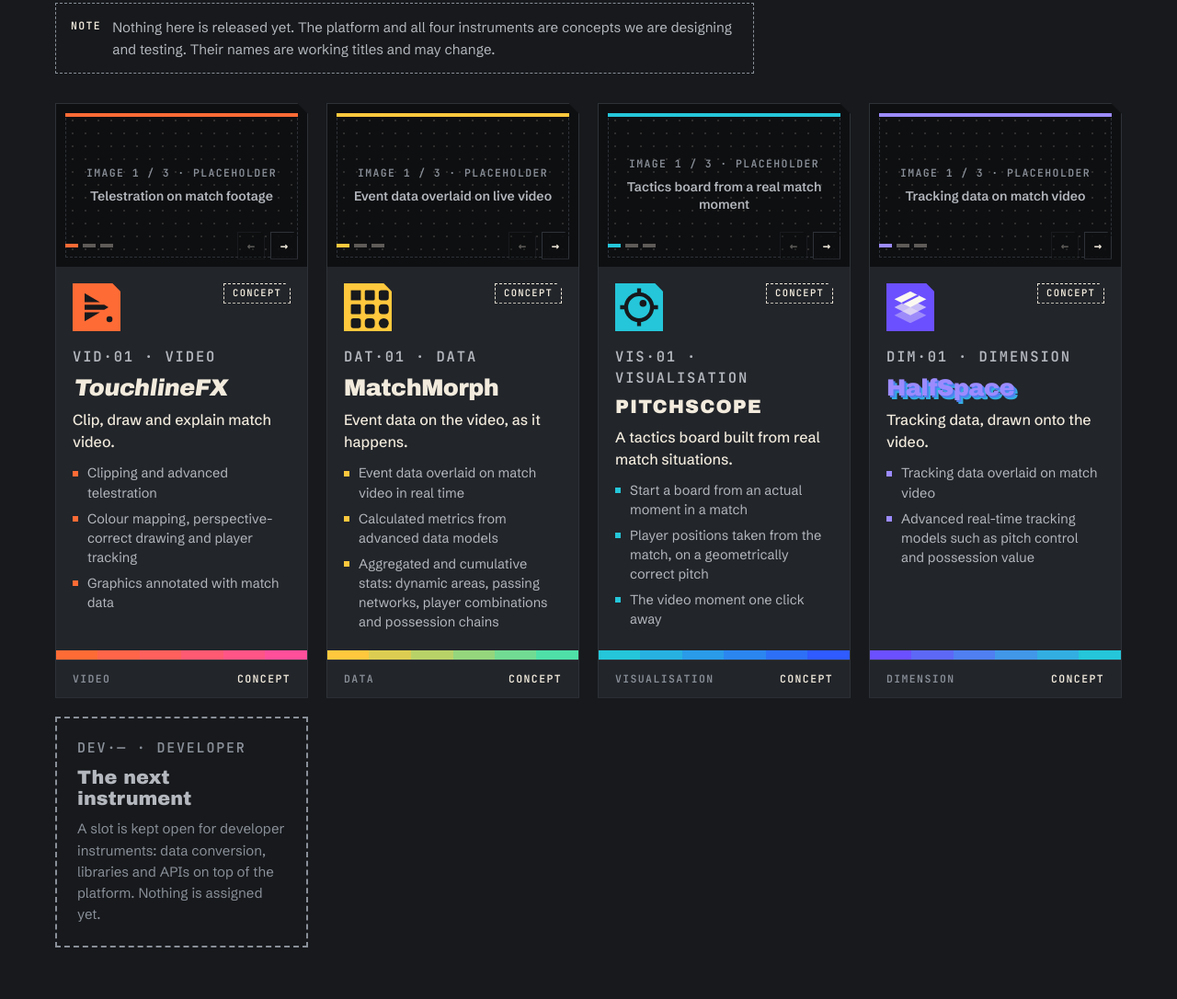
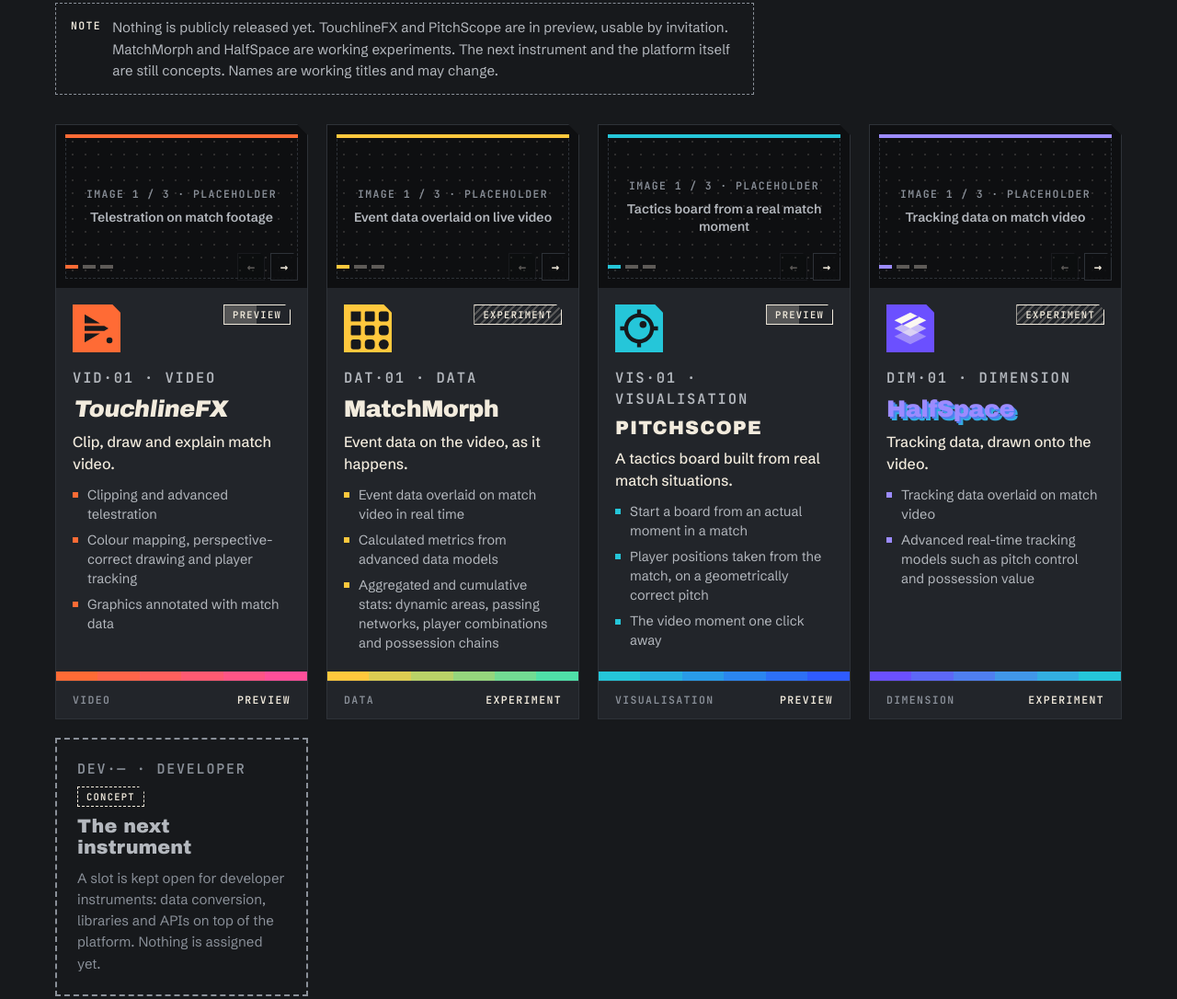
Before and after one commit to BNN-Power-Tools/bnn-power-tools.github.io, a plain HTML site: page index.html in a window 1280 px wide. Shown: the part 1968-3054 px from the top of the page at 92% size. Drawn offline with Linux system fonts and the light colour scheme; a web font is replaced by a local one.

Commit message:
Set instrument statuses: TouchlineFX and PitchScope preview, MatchMorph and HalfSpace experiment
The next (developer) instrument is marked as a concept; notice, footer and
description updated to match.

Co-Authored-By: Claude Opus 5.5 <noreply@anthropic.com>

```diff
--- a/index.html
+++ b/index.html
@@ -4,7 +4,7 @@
 <meta charset="utf-8">
 <meta name="viewport" content="width=device-width, initial-scale=1, viewport-fit=cover">
 <title>BNN Power Tools</title>
-<meta name="description" content="Match video and data, together in one place. A platform with four focused instruments on top: TouchlineFX for clipping and telestration, MatchMorph for live event data and metrics, PitchScope for tactics boards from real match situations, and HalfSpace for tracking data and models. All in concept stage.">
+<meta name="description" content="Match video and data, together in one place. A platform with four focused instruments on top: TouchlineFX for clipping and telestration, MatchMorph for live event data and metrics, PitchScope for tactics boards from real match situations, and HalfSpace for tracking data and models. TouchlineFX and PitchScope are in preview; MatchMorph and HalfSpace are experiments.">
 <meta name="theme-color" content="#17191C">
 <meta property="og:title" content="BNN Power Tools">
 <meta property="og:description" content="Match video and data, together.">
@@ -167,6 +167,7 @@
   .car-btn:hover:not(:disabled) { border-color: var(--paper); }
   .car-btn:disabled { opacity: .35; cursor: default; }
   .car-btn:focus-visible { outline: 2px solid var(--lime); outline-offset: -4px; }
+  .slot-head { display: flex; justify-content: space-between; align-items: center; gap: 8px; flex-wrap: wrap; }
 </style>
 </head>
 <body>
@@ -272,7 +273,7 @@
         <h2>One instrument, one job, done properly.</h2>
         <p>Each instrument works on video and data together, straight from the platform. Every one belongs to a family and carries a catalogue code that never changes.</p>
       </div>
-      <p class="notice"><span class="plate">Note</span><span>Nothing here is released yet. The platform and all four instruments are concepts we are designing and testing. Their names are working titles and may change.</span></p>
+      <p class="notice"><span class="plate">Note</span><span>Nothing is publicly released yet. TouchlineFX and PitchScope are in preview, usable by invitation. MatchMorph and HalfSpace are working experiments. The next instrument and the platform itself are still concepts. Names are working titles and may change.</span></p>
       <div class="tools">
         <article class="card notch" id="touchlinefx" style="--fam:#FF6B35">
           <div class="carousel" aria-roledescription="carousel" aria-label="TouchlineFX images">
@@ -300,7 +301,7 @@
           </div>
           <div class="card-top">
             <svg viewBox="0 0 48 48" role="img" aria-label="TouchlineFX icon"><use href="#t-videofx"/></svg>
-            <span class="badge b-concept">Concept</span>
+            <span class="badge b-preview">Preview</span>
           </div>
           <div class="card-body">
             <p class="plate muted">VID·01 · Video</p>
@@ -309,7 +310,7 @@
             <ul class="feats"><li>Clipping and advanced telestration</li><li>Colour mapping, perspective-correct drawing and player tracking</li><li>Graphics annotated with match data</li></ul>
           </div>
           <div class="bandstrip" style="background:linear-gradient(90deg,#FF6B35 0 16.66%,#FF6549 0 33.33%,#FF605D 0 50%,#FF5A72 0 66.66%,#FF5586 0 83.33%,#FF4F9A 0)"></div>
-          <div class="card-foot plate"><span class="muted">Video</span><span>Concept</span></div>
+          <div class="card-foot plate"><span class="muted">Video</span><span>Preview</span></div>
         </article>
         <article class="card notch" id="matchmorph" style="--fam:#FFC83D">
           <div class="carousel" aria-roledescription="carousel" aria-label="MatchMorph images">
@@ -337,7 +338,7 @@
           </div>
           <div class="card-top">
             <svg viewBox="0 0 48 48" role="img" aria-label="MatchMorph icon"><use href="#t-datamorph"/></svg>
-            <span class="badge b-concept">Concept</span>
+            <span class="badge b-experiment">Experiment</span>
           </div>
           <div class="card-body">
             <p class="plate muted">DAT·01 · Data</p>
@@ -346,7 +347,7 @@
             <ul class="feats"><li>Event data overlaid on match video in real time</li><li>Calculated metrics from advanced data models</li><li>Aggregated and cumulative stats: dynamic areas, passing networks, player combinations and possession chains</li></ul>
           </div>
           <div class="bandstrip" style="background:linear-gradient(90deg,#FFC83D 0 16.66%,#DCCD52 0 33.33%,#B9D268 0 50%,#95D67D 0 66.66%,#72DB93 0 83.33%,#4FE0A8 0)"></div>
-          <div class="card-foot plate"><span class="muted">Data</span><span>Concept</span></div>
+          <div class="card-foot plate"><span class="muted">Data</span><span>Experiment</span></div>
         </article>
         <article class="card notch" id="pitchscope" style="--fam:#25C6D9">
           <div class="carousel" aria-roledescription="carousel" aria-label="PitchScope images">
@@ -374,7 +375,7 @@
           </div>
           <div class="card-top">
             <svg viewBox="0 0 48 48" role="img" aria-label="PitchScope icon"><use href="#t-pitchscope"/></svg>
-            <span class="badge b-concept">Concept</span>
+            <span class="badge b-preview">Preview</span>
           </div>
           <div class="card-body">
             <p class="plate muted">VIS·01 · Visualisation</p>
@@ -383,7 +384,7 @@
             <ul class="feats"><li>Start a board from an actual moment in a match</li><li>Player positions taken from the match, on a geometrically correct pitch</li><li>The video moment one click away</li></ul>
           </div>
           <div class="bandstrip" style="background:linear-gradient(90deg,#25C6D9 0 16.66%,#27B1E1 0 33.33%,#299BE8 0 50%,#2B86F0 0 66.66%,#2D70F7 0 83.33%,#2F5BFF 0)"></div>
-          <div class="card-foot plate"><span class="muted">Visualisation</span><span>Concept</span></div>
+          <div class="card-foot plate"><span class="muted">Visualisation</span><span>Preview</span></div>
         </article>
         <article class="card notch" id="halfspace" style="--fam:#9C8BFF">
           <div class="carousel" aria-roledescription="carousel" aria-label="HalfSpace images">
@@ -411,7 +412,7 @@
           </div>
           <div class="card-top">
             <svg viewBox="0 0 48 48" role="img" aria-label="HalfSpace icon"><use href="#t-dimension"/></svg>
-            <span class="badge b-concept">Concept</span>
+            <span class="badge b-experiment">Experiment</span>
           </div>
           <div class="card-body">
             <p class="plate muted">DIM·01 · Dimension</p>
@@ -420,11 +421,11 @@
             <ul class="feats"><li>Tracking data overlaid on match video</li><li>Advanced real-time tracking models such as pitch control and possession value</li></ul>
           </div>
           <div class="bandstrip" style="background:linear-gradient(90deg,#6B50FF 0 16.66%,#5D68F7 0 33.33%,#4F7FF0 0 50%,#4197E8 0 66.66%,#33AEE1 0 83.33%,#25C6D9 0)"></div>
-          <div class="card-foot plate"><span class="muted">Dimension</span><span>Concept</span></div>
+          <div class="card-foot plate"><span class="muted">Dimension</span><span>Experiment</span></div>
         </article>
 
         <div class="slot">
-          <p class="plate muted">DEV·— · Developer</p>
+          <div class="slot-head"><p class="plate muted">DEV·— · Developer</p><span class="badge b-concept">Concept</span></div>
           <h3>The next instrument</h3>
           <p>A slot is kept open for developer instruments: data conversion, libraries and APIs on top of the platform. Nothing is assigned yet.</p>
         </div>
@@ -470,7 +471,7 @@
   <div class="wrap foot">
     <svg viewBox="0 0 105 68" role="img" aria-label="BNN"><use href="#bnn"/></svg>
     <div class="foot-text">
-      <p>BNN Power Tools · Vol. 01 · The platform and all instruments shown are concepts.</p>
+      <p>BNN Power Tools · Vol. 01 · Nothing is publicly released yet. Every instrument shows its status.</p>
       <p class="privacy">Visits to this page are counted with <a href="https://github.com/silentsoft/hits">hits.sh</a>, an open-source hit counter. No cookies, no tracking across sites.</p>
       <!-- Visit counter: each page view loads this badge once and adds one hit. -->
       <a class="hits" href="https://hits.sh/bnn-power-tools.github.io/" aria-label="Visit counter: today and total"><img alt="Visits today and total" src="https://hits.sh/bnn-power-tools.github.io.svg?view=today-total&amp;style=flat-square&amp;label=visits&amp;color=B9F227&amp;labelColor=17191C" height="20" referrerpolicy="no-referrer"></a>
```
Also changed, not shown: 1 other file.
